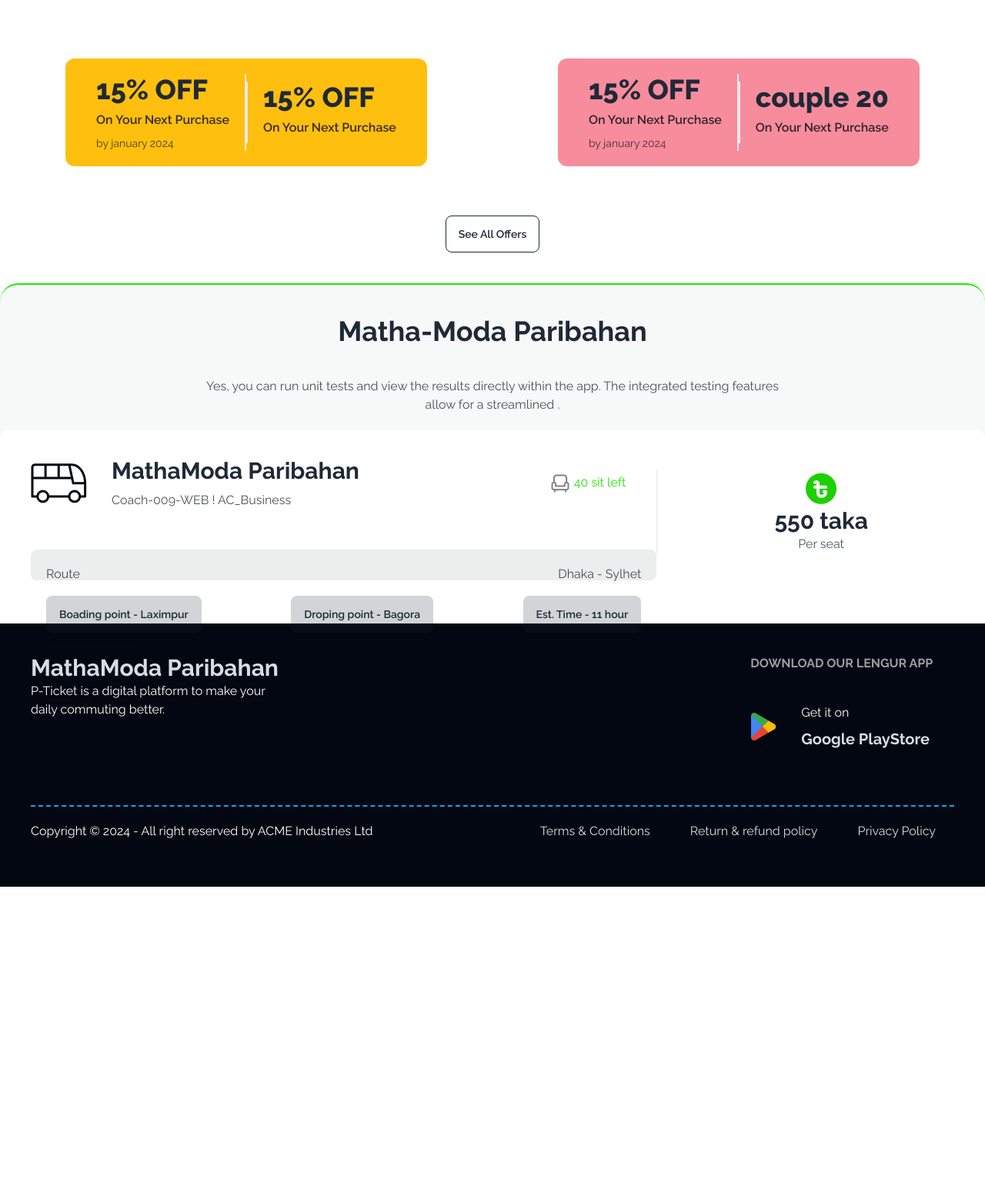
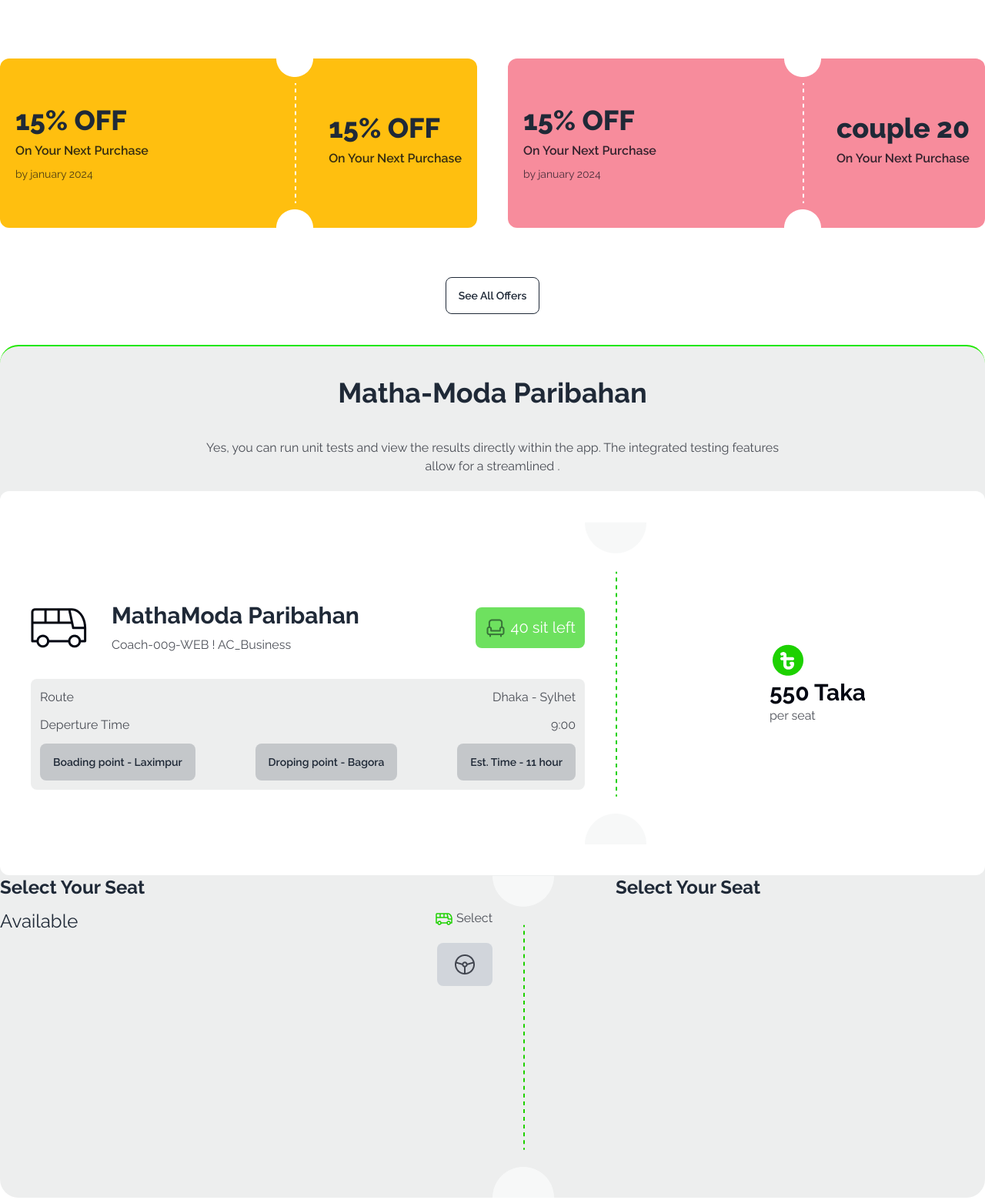
Before and after one commit to developerMohib/smart-ticketing-A5, a plain HTML site: page index.html in a window 1280 px wide. Shown: the part 1090-2649 px from the top of the page at 77% size. Before the commit the page ends 2242 px from the top, so only its background shows below. Drawn offline with nearby package versions, Linux system fonts and the light colour scheme.

Commit message:
another one

```diff
--- a/index.html
+++ b/index.html
@@ -25,8 +25,8 @@
               clifford: '#da373d',
               'priColor': '#fff',
               'titleColor': '#030712',
-              // 'secColor': '#1DD100',
               'secColor': '#21e802',
+              'ternaryColor': '#1DD100', //bg-[#21e802B3]
             }
           }
         }
@@ -46,12 +46,12 @@
                       <svg xmlns="http://www.w3.org/2000/svg" class="h-5 w-5" fill="none" viewBox="0 0 24 24" stroke="currentColor"><path stroke-linecap="round" stroke-linejoin="round" stroke-width="2" d="M4 6h16M4 12h8m-8 6h16" /></svg>
                     </div>
                     <!-- keep wait -->
-                    <!-- <ul tabindex="0" class="menu menu-sm dropdown-content mt-3 z-[1] p-2 shadow bg-base-100 rounded-box w-52">
+                    <ul tabindex="0" class="menu menu-sm dropdown-content mt-3 z-[1] p-2 shadow bg-base-100 rounded-box w-52">
                         <li> <a class="" href="">Home</a> </li>
                         <li> <a href="">About</a> </li>
                         <li> <a href="">Destination</a> </li>
                         <li> <a href="">Search</a> </li>
-                    </ul> -->
+                    </ul>
                   </div>
                   <a href="" class="lg:font-bold text-titleColor text-[18px] font-extrabold lg:text-3xl"> Matha Paribahan </a>
                 </div>
@@ -66,7 +66,7 @@
                 </div>
 
                 <div class="navbar-end">
-                  <a href="#" class="btn text-secColor font-bold text-2xl">Bus <span><img src="./images/bus-icon.png" alt=""></span> </a>
+                  <a href="#" class="btn text-secColor bg-[#e8ffe5] hover:bg-[#21e802f6] hover:border-[#21e802f6] hover:text-priColor border-2 border-ternaryColor font-bold text-2xl">Bus <span><img src="./images/bus-icon.png" alt=""></span> </a>
                 </div>
               </div>
         </div>
@@ -81,7 +81,7 @@
                       <div class="w-4/5 lg:w-3/5 mx-auto">
                         <h1 class="mb-5 text-3xl lg:text-5xl font-bold">End-to-End Travel with <br> <span>Matha Paribahan</span> </h1>
                         <p class="mb-5 text-priColor">Yes, you can run unit tests and view the results directly within the app. The integrated testing features allow for a streamlined .</p>
-                        <a href="" class="btn bg-secColor text-priColor border-none hover:bg-[#21e802B3]" >Buy Tickets</a>
+                        <a href="#tickets" class="btn bg-secColor text-priColor border-none hover:bg-ternaryColor" >Buy Tickets</a>
                       </div>
                     </div>
                   </div>
@@ -122,27 +122,33 @@
               <h2 class="text-4xl font-bold text-center my-10">Best offers for you</h2>
             </div>
             <!-- Coupon Card -->
-            <div class="lg:flex justify-around mt-20">
+            <div class="lg:flex justify-around gap-10 mt-20">
 
-              <div class="bg-[#FFBF0F] p-5 rounded-xl flex items-center">
-                <div class="border-r-2 px-5">
+              <div class="flex items-center justify-end bg-[#FFBF0F] rounded-xl w-1/2">
+                <div class="p-5 flex-1">
                   <h2 class="text-4xl font-extrabold ">15% OFF</h2>
                   <p class="text-[#030712CC] font-semibold my-2" >On Your Next Purchase </p>
                   <p class="text-sm"> by january 2024</p>
                 </div>
-                <div class="border-l-2 px-5">
+                <div>
+                  <img src="./images/cupon-devider.png" alt="">
+                </div>
+                <div class=" p-5 rounded-xl">
                   <h2 class="text-4xl font-extrabold ">15% OFF</h2>
                   <p class="text-[#030712CC] font-semibold my-2" >On Your Next Purchase </p>
                 </div>
               </div>
 
-              <div class="bg-[#F78C9C] p-5 rounded-xl flex items-center mt-10 lg:mt-0">
-                <div class="border-r-2 px-5">
+              <div class=" flex items-center mt-10 lg:mt-0 rounded-xl w-1/2 bg-[#F78C9C]">
+                <div class="p-5 flex-1">
                   <h2 class="text-4xl font-extrabold ">15% OFF</h2>
                   <p class="text-[#030712CC] font-semibold my-2" >On Your Next Purchase </p>
                   <p class="text-sm"> by january 2024</p>
                 </div>
-                <div class="border-l-2 px-5">
+                <div>
+                  <img src="./images/cupon-devider.png" alt="">
+                </div>
+                <div class="p-5 rounded-xl ">
                   <h2 class="text-4xl font-extrabold ">couple 20</h2>
                   <p class="text-[#030712CC] font-semibold my-2" >On Your Next Purchase </p>
                 </div>
@@ -155,7 +161,7 @@
           </div>
         </section>
 
-        <section class="border-t-2 rounded-3xl border-secColor my-10 bg-[#F7F8F8]">
+        <section id="#tickets" class="border-t-2 rounded-3xl border-secColor bg-[#edeeee] my-10">
           <div class="container">
 
             <div class="w-3/5 mx-auto">
@@ -163,11 +169,12 @@
               <p class="mb-5 text-center">Yes, you can run unit tests and view the results directly within the app. The integrated testing features allow for a streamlined .</p>
             </div>
 
-            <!-- driver position -->
-            <div class="grid grid-cols-3 divide-x items-center bg-priColor rounded-xl" >
-              <div class="bus-quality col-span-2">
 
-                <div class="busName-and-totalSit flex justify-between rounded-xl px-10 py-1 items-center">
+
+            <div class=" grid grid-cols-5 items-center rounded-xl bg-priColor p-10">
+
+              <div class="col-span-3 ">
+                <div class="flex justify-between items-center">
                   <div class="card card-side p-0 ">
                     <figure><img src="./images/bus-logo.png" alt="People"/></figure>
                     <div class="card-body">
@@ -175,16 +182,21 @@
                       <p>Coach-009-WEB ! AC_Business</p>
                     </div>
                   </div>
-                  <div>
                   <div class="total-sit">
-                      <p class="text-secColor"> <span> <img class="inline-block" src="./images/seat-gray.png" alt=""> </span> <span>40</span> sit left</p>
+                    <p class="text-priColor p-3 text-xl rounded-lg bg-[#6ee15f]"> <span> <img class="inline-block" src="./images/seat-gray.png" alt=""> </span> <span>40</span> sit left</p>
                   </div>
                 </div>
+
+
+                <div class="bg-[#edeeee] p-3 rounded-lg">
+                  <div class="flex justify-between">
+                    <p>Route</p>
+                    <p class="">Dhaka - Sylhet</p>
                   </div>
-                <div>
-                  <div class="grid grid-cols-6 gap-4 ml-10 bg-[#eceded] p-5 rounded-lg divider divider-start">
-                    <div class="col-start-1 col-end-3"> <p>Route</p> </div>
-                    <div class="col-end-7 col-span-2"> <p class="text-end">Dhaka - Sylhet</p> </div>
+                  <div class="flex justify-between my-3">
+                    <p>Deperture Time</p>
+                    <p class="">9:00</p>
+                  </div>
                   <div class="col-start-1 col-end-7 flex justify-between">
                     <a href="" class="btn btn-active btn-ghost">Boading point - Laximpur</a>
                     <a href="" class="btn btn-active btn-ghost">Droping point - Bagora</a>
@@ -192,11 +204,40 @@
                   </div>
                 </div>
               </div>
+
+              <div>
+                <img src="./images/info-devider.png" alt="">
+              </div>
+              <div class="">
+                <div class="">
+                  <img src="./images/fare.png" alt="">
+                </div>
+                <div class="">
+                  <p class="text-3xl font-bold text-titleColor" > <span>550</span> Taka</p>
+                  <p class="" > per seat</p>
+                </div>
+              </div>
             </div>
 
-              <div class="per-sit-rent text-center">
-                <div class="flex justify-center"> <img src="./images/fare.png" alt="Cost Money"> </div>
-                <div> <h2 class="font-bold text-3xl">550 taka</h2> <p class="text-gray-600" > Per seat</p> </div>
+              <!-- Select Your Seat -->
+
+              <div class="grid grid-cols-8">
+                <div class="left-side-obBus col-span-4 ">
+                  <h1 class="text-2xl font-bold">Select Your Seat</h1>
+                  <div class="flex justify-between my-3">
+                    <h2 class="text-2xl ">Available</h2>
+                    <p> <img class="inline-block" src="./images/bus-icon.png" alt=""> Select</p>
+                  </div>
+                  <div class="flex justify-end"> <img class=" bg-gray-300 hover:bg-gray-300 px-5 py-3 rounded-lg" src="./images/wheel.png" alt=""> </div>
+                </div>
+
+
+
+                <div>
+                  <img src="./images/info-devider.png"  alt="">
+                </div>
+                <div class="right-side-obBus col-span-3">
+                  <h1 class="text-2xl font-bold">Select Your Seat</h1>
                 </div>
               </div>
 
@@ -227,17 +268,17 @@
         </div>
       </div>
       <!-- Footer Bottom -->
-      <div class="border-t-2 border-dashed border-sky-500 flex justify-between mt-10 py-5">
+      <div class="border-t-2 border-dashed border-sky-500 lg:flex lg:justify-between mt-10 py-5 sm:text-center">
         <div>
-          <p class="text-priColor" >Copyright © 2024 - All right reserved by ACME Industries Ltd</p>
+          <p class="text-priColor sm:mb-5" >Copyright © 2024 - All right reserved by ACME Industries Ltd</p>
         </div>
-        <div class="">
+        <div class=" ">
+          <a class="mx-3 p-3" href="">Return & refund policy</a>
           <a class="mx-3 p-3" href="">Terms & Conditions</a>
-          <a class="mx-3 p-3" href="">Return & refund policy</a>
           <a class="mx-3 p-3" href="">Privacy Policy</a>
         </div>
+      </footer>
     </div>
-    </footer>
     <script src="./app.js"></script>
 </body>
 </html>
```
Also changed, not shown: images/wheel.png (added). Lines whose indentation alone changed are shown as unchanged.
